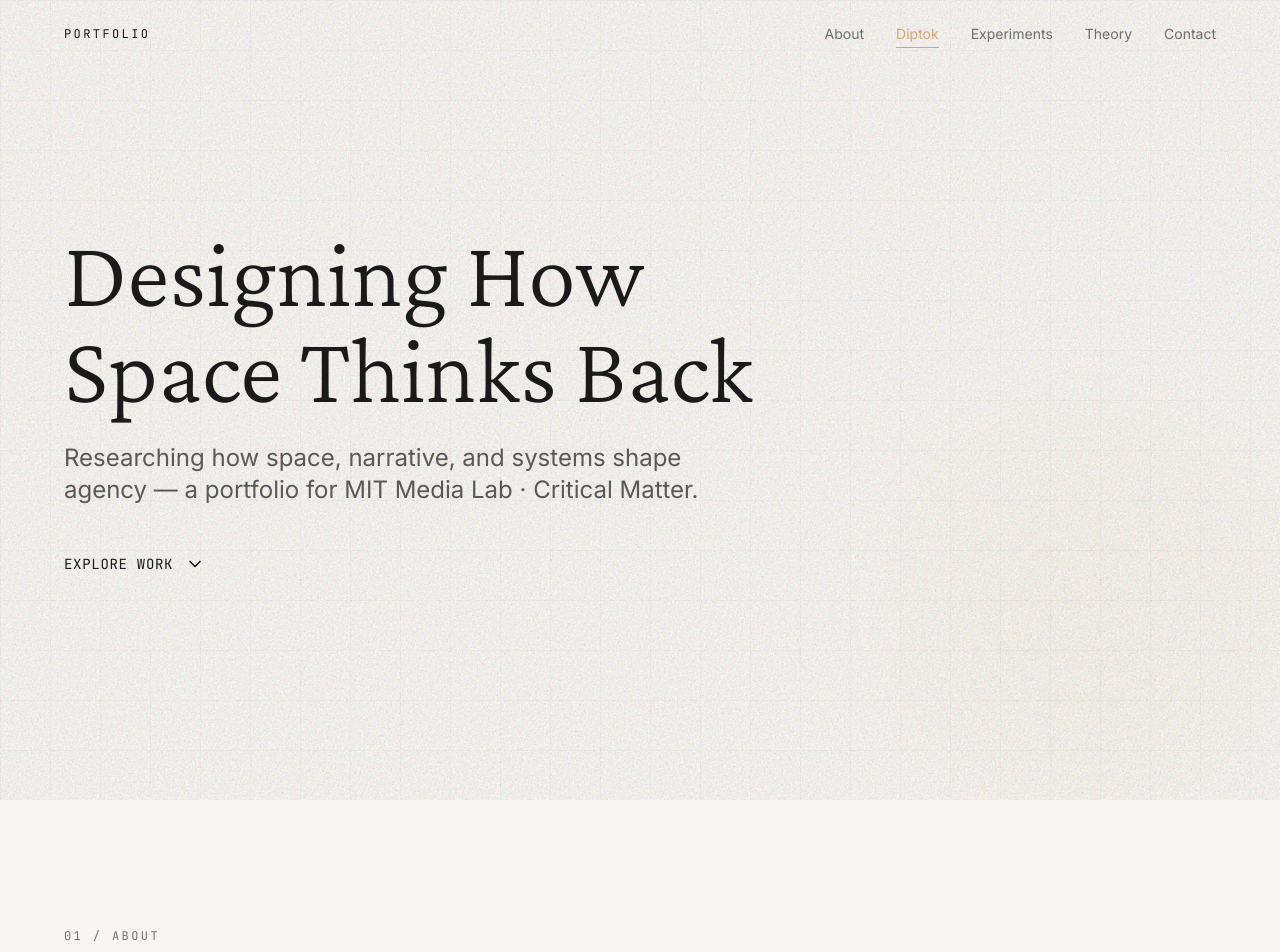
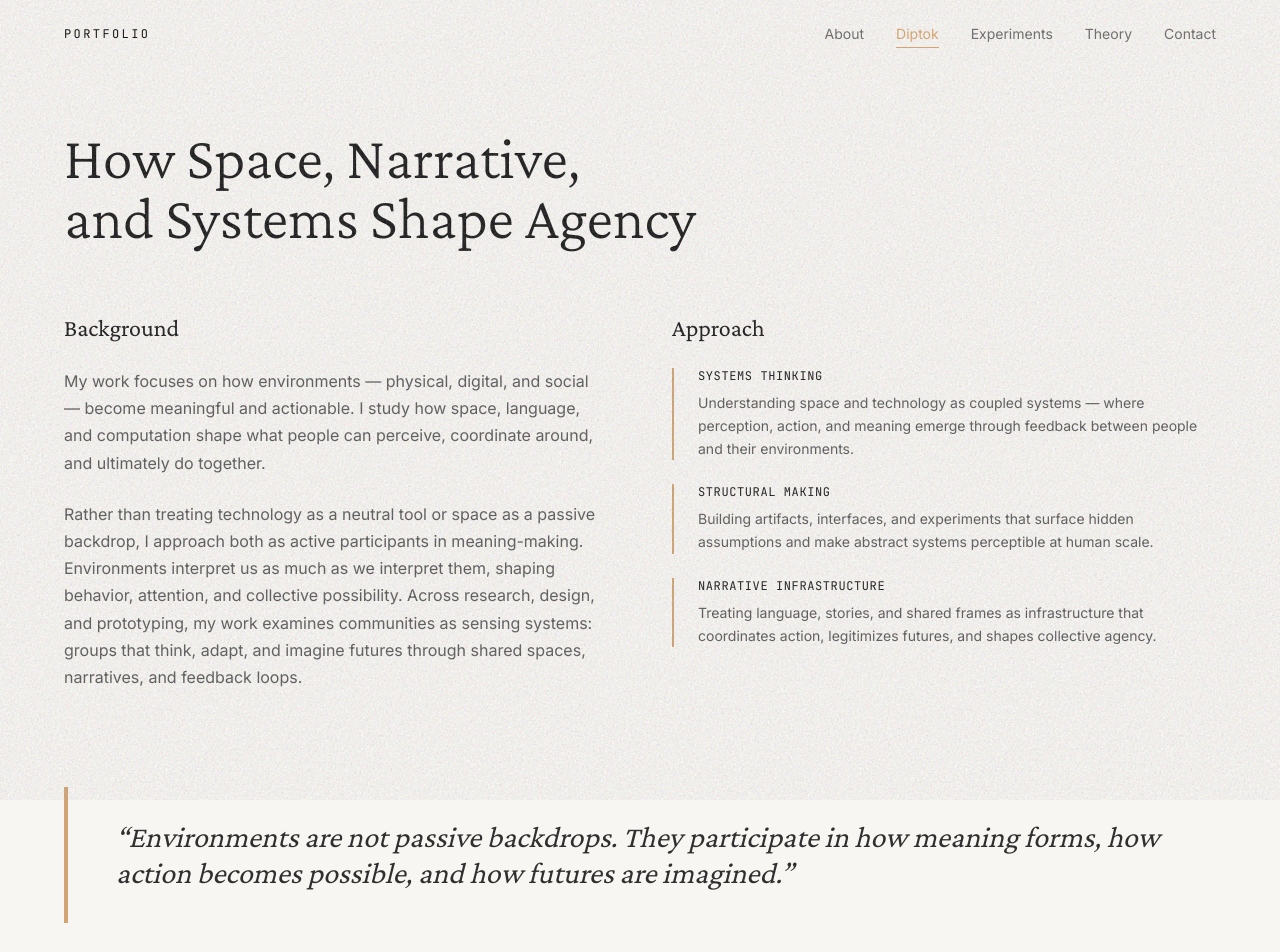
Before and after one commit to guitarphilius-png/portfolio, a React (Vite) app: page / in a window 1280 px wide. Shown: the top 952 px of the page. Built offline with nearby package versions, Linux system fonts and the light colour scheme.

Commit message:
Remove Hero section, make About the landing section without '01 / About' label

```diff
--- a/src/components/home.tsx
+++ b/src/components/home.tsx
@@ -1,5 +1,4 @@
 import { useState, useEffect } from "react";
-import Hero from "./portfolio/Hero";
 import Navigation from "./portfolio/Navigation";
 import About from "./portfolio/About";
 import DiptokSection from "./portfolio/DiptokSection";
@@ -8,20 +7,25 @@ import TheorySection from "./portfolio/TheorySection";
 import Contact from "./portfolio/Contact";
 
 export default function Home() {
-  const [activeSection, setActiveSection] = useState("hero");
+  const [activeSection, setActiveSection] = useState("about");
 
   const handleNavigate = (sectionId: string) => {
     const element = document.getElementById(sectionId);
     if (element) {
       element.scrollIntoView({ behavior: "smooth" });
-    } else if (sectionId === "hero") {
-      window.scrollTo({ top: 0, behavior: "smooth" });
+    } else if (sectionId === "hero" || sectionId === "about") {
+      const aboutElement = document.getElementById("about");
+      if (aboutElement) {
+        aboutElement.scrollIntoView({ behavior: "smooth" });
+      } else {
+        window.scrollTo({ top: 0, behavior: "smooth" });
+      }
     }
   };
 
   useEffect(() => {
     const handleScroll = () => {
-      const sections = ["hero", "about", "diptok", "experiments", "theory", "contact"];
+      const sections = ["about", "diptok", "experiments", "theory", "contact"];
       const scrollPosition = window.scrollY + window.innerHeight / 3;
 
       for (const sectionId of sections) {
@@ -32,8 +36,8 @@ export default function Home() {
             setActiveSection(sectionId);
             break;
           }
-        } else if (sectionId === "hero" && window.scrollY < 100) {
-          setActiveSection("hero");
+        } else if (sectionId === "about" && window.scrollY < 100) {
+          setActiveSection("about");
         }
       }
     };
@@ -46,7 +50,6 @@ export default function Home() {
   return (
     <div className="bg-cream">
       <Navigation activeSection={activeSection} onNavigate={handleNavigate} />
-      <Hero onNavigate={handleNavigate} />
       <About />
       <DiptokSection />
       <ExperimentsSection />
--- a/src/components/portfolio/About.tsx
+++ b/src/components/portfolio/About.tsx
@@ -19,10 +19,6 @@ export default function About() {
             animate={isInView ? { opacity: 1, y: 0 } : {}}
             transition={{ duration: 0.6 }}
           >
-            <p className="font-mono text-xs uppercase tracking-[0.2em] text-charcoal/60 mb-8">
-              01 / About
-            </p>
-
             <h2 className="font-display font-light text-3xl sm:text-4xl md:text-5xl lg:text-6xl text-charcoal mb-8 sm:mb-12 leading-tight">
               How Space, Narrative,
               <br />
--- a/src/components/portfolio/Navigation.tsx
+++ b/src/components/portfolio/Navigation.tsx
@@ -44,7 +44,7 @@ export default function Navigation({ activeSection, onNavigate }: NavigationProp
       <div className="container mx-auto px-4 sm:px-8 lg:px-16">
         <div className="flex items-center justify-between py-4 sm:py-6">
           <button
-            onClick={() => handleNavClick('hero')}
+            onClick={() => handleNavClick('about')}
             className="font-mono text-xs uppercase tracking-[0.2em] text-charcoal hover:text-amber transition-colors"
           >
             Portfolio
```
